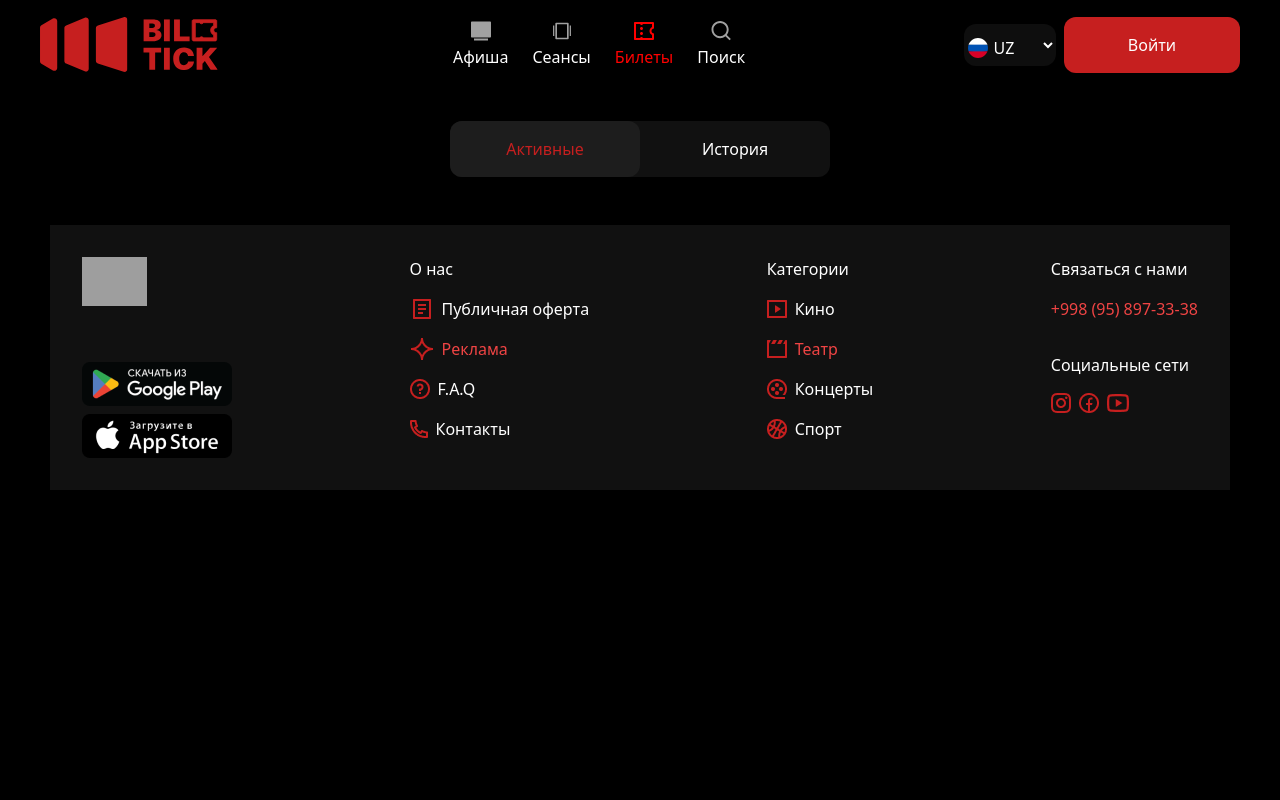
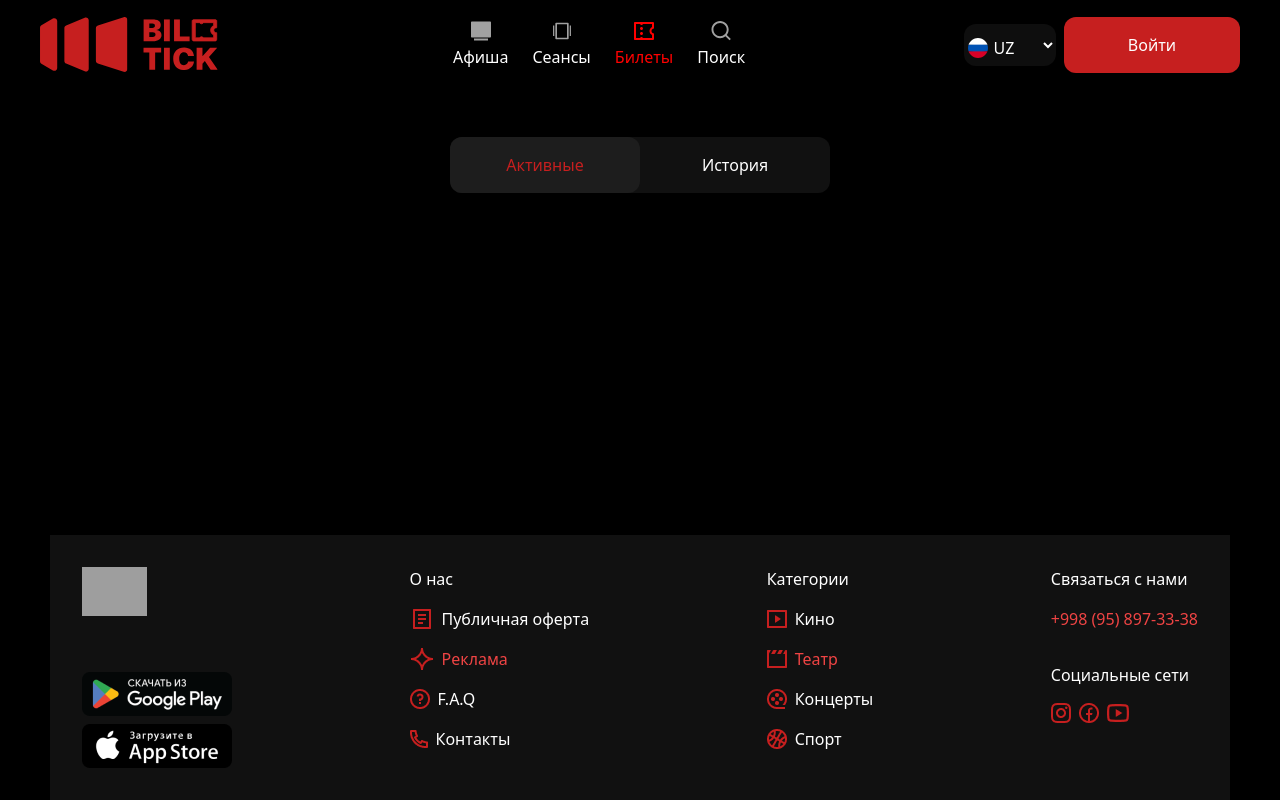
Before and after one commit to javohirh/7-oy-3-vazifa, a React (Vite) app: page /bilet in a window 1280 px wide. Built offline with nearby package versions, Linux system fonts and the light colour scheme; grey boxes are pictures that could not be loaded.

Commit message:
fix: use callback added

```diff
--- a/src/layouts/MainRootLayout.jsx
+++ b/src/layouts/MainRootLayout.jsx
@@ -5,10 +5,17 @@
 
 function MainRootLayout() {
   return (
-    <div>
-      <Header />
-      <Outlet />
-      <Footer />
+    <div className="flex flex-col min-h-screen ">
+      <div className="flex-grow-0">
+        <Header />
+      </div>
+      <div className="flex-grow">
+        <Outlet />
+      </div>
+      <div className="flex-grow-0">
+        {" "}
+        <Footer />
+      </div>
     </div>
   );
 }
--- a/src/pages/Footer.jsx
+++ b/src/pages/Footer.jsx
@@ -93,4 +93,4 @@
   );
 };
 
-export default Footer;
+export default React.memo(Footer);
```
Also changed, not shown: 1 other file (tests, documents, lock files or other folders).
